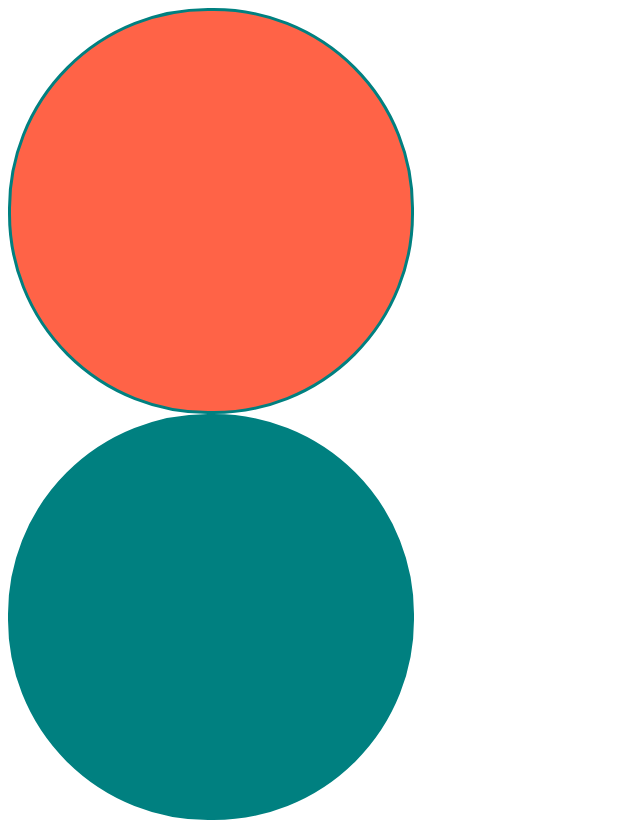
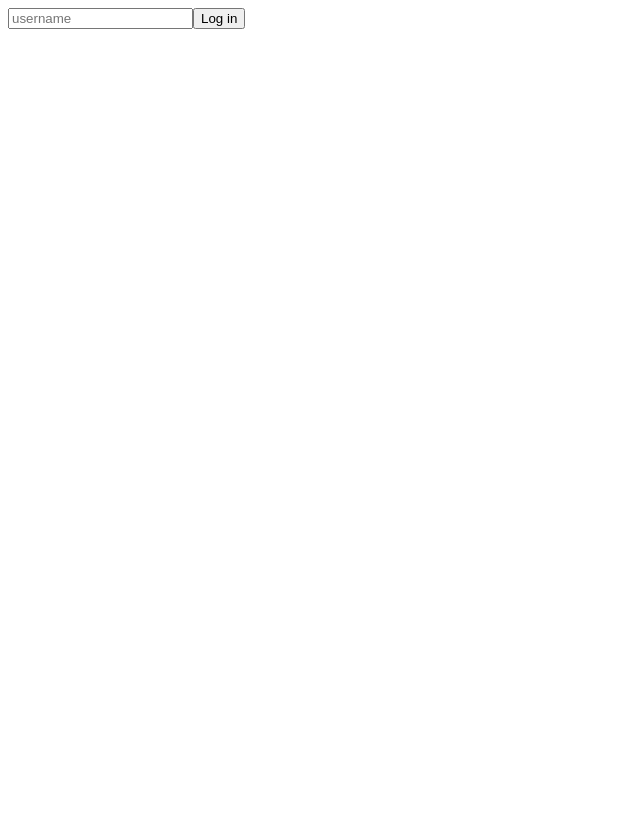
Before and after one commit to onetuks/reactjs-practice, a React (Create React App) app: page / in a window 1280 px wide. Shown: the whole page, without its empty margins (0-640 px from the left). After the commit the page ends 800 px from the top, so only its background shows below. Built offline with nearby package versions, Linux system fonts and the light colour scheme.

Commit message:
typescript - form

```diff
--- a/src/App.tsx
+++ b/src/App.tsx
@@ -1,11 +1,37 @@
+import { useState } from "react";
 import styled, { keyframes } from "styled-components";
-import Circle from './Circle';
 
 function App() {
+  const [value, setValue] = useState("");
+
+  // event: 리액트.이벤트발생위치<이벤트발생요소,요인>
+  // event: 리액트.폼이벤트에서발생<인풋요소에서 발생>
+  const onChange = (event: React.FormEvent<HTMLInputElement>) => {
+    // currentTarget가 value와 같은 string 타입이어야 함을 명시함.
+    const {
+      currentTarget: { value },
+    } = event;
+    // value state 초기값이 string이므로, setValue에 인자로 주어진 value 또한 string 타입 체크가 가능.
+    setValue(value);
+    console.log(event.currentTarget.value);
+  };
+
+  const onSubmit = (event: React.FormEvent<HTMLFormElement>) => {
+    event.preventDefault();
+    console.log("hello", value);
+  };
+
   return (
     <div>
-      <Circle bgColor={"tomato"} borderColor={"teal"} />
-      <Circle bgColor={"teal"} />
+      <form onSubmit={onSubmit}>
+        <input
+          value={value}
+          onChange={onChange}
+          placeholder="username"
+          type="text"
+        />
+        <button>Log in</button>
+      </form>
     </div>
   );
 }
--- a/src/Circle.tsx
+++ /dev/null
@@ -1,33 +0,0 @@
-import { useState } from "react";
-import styled from "styled-components";
-
-interface ContainerProps {
-  bgColor: string;
-  borderColor: string;
-}
-
-const Container = styled.div<ContainerProps>`
-  background-color: ${(props) => props.bgColor};
-  width: 400px;
-  height: 400px;
-  border-radius: 200px;
-  border: 3px solid ${(props) => props.borderColor};
-  display: flex;
-  justify-content: center;
-  align-items: center;
-`;
-
-interface CircleProps {
-  bgColor: string;
-  borderColor?: string;
-}
-
-function Circle({ bgColor, borderColor }: CircleProps) {
-//   const [counter, setCounter] = useState(0);
-    const [counter, setCounter] = useState<number|string>(0);
-//   setCounter("hi");
-//   setCounter(0);
-  return <Container bgColor={bgColor} borderColor={borderColor ?? bgColor} />;
-}
-
-export default Circle;
```
